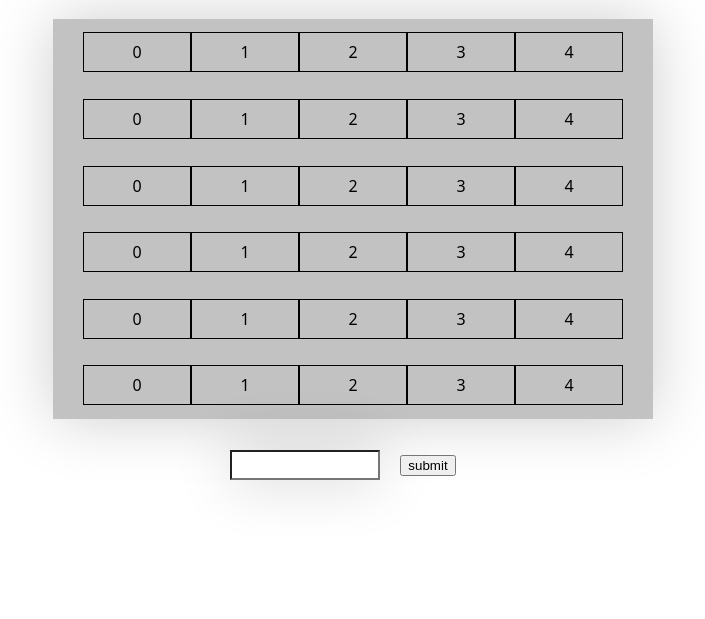
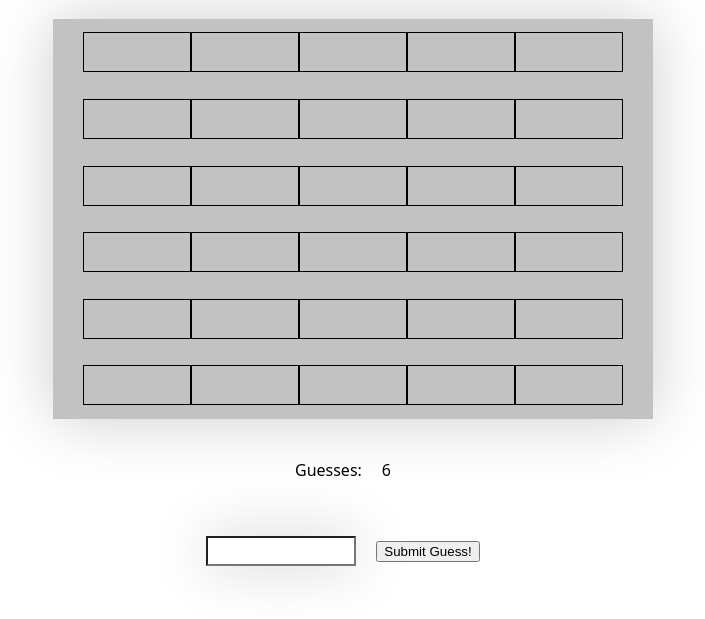
Before and after one commit to WS-Bit/wordle-project, a plain HTML site: page index.html in a window 1280 px wide. Shown: the part 67-686 px from the top of the page, without its empty margins (287-992 px from the left). Drawn offline with Linux system fonts and the light colour scheme.

Commit message:
moving for loop code for readability, developing gameStart and wordCheck function, trying to link form submission

```diff
--- a/index.html
+++ b/index.html
@@ -12,9 +12,14 @@
     <div class="grid-wrapper">
         <div class="grid"></div>
     </div>
+    <div class="submission">
+    </div>
+    <div class="guesses-box">
+        Guesses: <span id="guesses">6</span>
+    </div>
     <form class="form">
         <input type="text" class="text-input">
-            <p><input type="submit" Value="submit" class="submit-button">
+        <button type="button" id="submit-button" onclick="submitGuess()">Submit Guess!</button>
             </form>
     </div>
 </body>
--- a/script/app.js
+++ b/script/app.js
@@ -2,22 +2,15 @@ function init() {
     const wordGrid = document.querySelector(".grid");
     const wordCellCount = 5;
     const wordRows = [];
-    const request = new Request("/myEndpoint", {
-        method: "POST",
-        body: "Hello world",
-      });
-
-      request.body;
-
-
     // Selected elements
 
-    const submitButton = document.querySelector(".submit-button")
+    const submitButton = document.querySelector("#submit-button")
+    const wordGuess = document.querySelector(".form")
+    // wordGuess.submit();
 
     // Game state
     let gameActive = true;
     let guesses = 0;
-    let currentWord = 'ATONE'
 
     // Functions
     function createWordRow(rowIndex) {
@@ -25,19 +18,29 @@ function init() {
         for (let i = 0; i < wordCellCount; i++) {
             const cell = document.createElement("div");
             wordGrid.appendChild(cell);
-            cell.innerText = i;
+            cell.innerText = "";
             wordRow.push(cell);
         }
         wordRows.push(wordRow);
     }
+    for (let i = 0; i < 6; i++) {
+        createWordRow(i);
+    }
+
+
+    function gameStart() {
+        if (!gameActive) return;
+        let guesses = 0;
+        let currentWord = 'ATONE'
+    }
 
     function wordCheck() {
         if (!gameActive) return;
+        function submitGuess() {
+            document.querySelector(".form").submit();
 
-    }
+        }
 
-    for (let i = 0; i < 6; i++) {
-        createWordRow(i);
     }
 
     // Event listeners
@@ -46,10 +49,8 @@ function init() {
         event.preventDefault();
     })
 
-
+    gameStart();
 
 }
 
-
-
 window.addEventListener("DOMContentLoaded", init);
--- a/style/main.css
+++ b/style/main.css
@@ -50,7 +50,23 @@ h1 {
     background-color: rgb(255, 255, 255);
   }
 
-  .submit-button {
+  #submit-button {
+    display: flex;
+    flex-wrap: wrap;
+    justify-content: center;
+    align-items: center;
+    margin: 20px;
+  }
+
+  .guesses-box {
+    display: flex;
+    flex-wrap: wrap;
+    justify-content: center;
+    align-items: center;
+    margin: 20px;
+  }
+
+  #guesses {
     display: flex;
     flex-wrap: wrap;
     justify-content: center;
```
